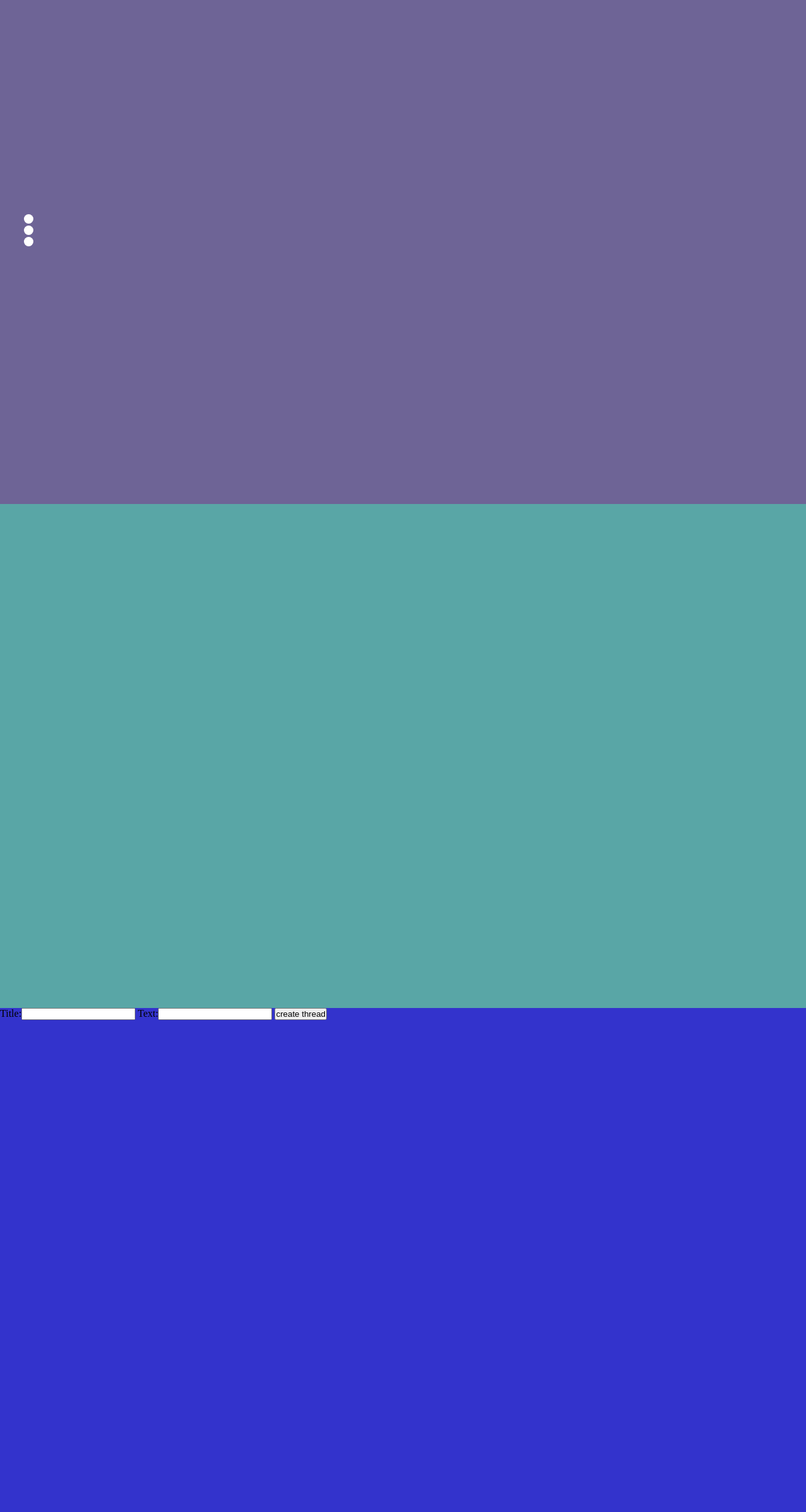
After one commit to paramsingh/backpage, a Django app: template templates/app/index.html in a window 1280 px wide. The commit adds this page. Shown: the whole page at 63% size. Run offline with Django 3.2, Linux system fonts and the light colour scheme; the template is opened without the code that fills it: values that come from a table or form of the project are taken from there, others are empty.

Commit message:
Moved create functionality to index.

```diff
--- a/app/urls.py
+++ b/app/urls.py
@@ -2,9 +2,8 @@ from django.conf.urls import patterns, url
 from app import views
 
 urlpatterns = patterns('',
-	url(r'^create/$', views.create, name="create_thread"),
+	url(r'^index/$', views.create, name="create_thread"),
 	url(r'^thread/(?P<thread_id>\w+)/$', views.thread, name="view thread"),
 	url(r'^numposts/(?P<thread_id>\w+)/$', views.numberofposts, name="numberofposts"),
 	url(r'^test/$', views.test, name="test"),
-	url(r'^index/$', views.all_threads, name="all")
 )
--- a/app/views.py
+++ b/app/views.py
@@ -23,7 +23,8 @@ def create(request):
 			return HttpResponseRedirect("/app/thread/"+str(thread.id)+"/")
 		else:
 			print(thread_form.errors)
-	return render(request, 'app/create_thread.html', context_dict)
+	context_dict['all_threads'] = threads_in_order()
+	return render(request, 'app/index.html', context_dict)
 
 def thread(request, thread_id):
 	thread_id = int(thread_id)
@@ -69,4 +70,4 @@ def all_threads(request):
 	threads = threads_in_order()
 	context_dict = {}
 	context_dict['threads'] = threads
-	return render(request, 'app/all_threads.html', context_dict)
+	return render(request, 'app/index.html', context_dict)
--- a/templates/app/all_threads.html
+++ b/templates/app/all_threads.html
@@ -4,7 +4,9 @@
 </head>
 
 <body>
+	<ul>
 	{%for i in threads%}
-		<a href="/app/thread/{{i.id}}">{{i.title}}</a>
+		<li><a href="/app/thread/{{i.id}}">{{i.title}}</a></li>
 	{% endfor %}
+	</ul>
 </body>
--- /dev/null
+++ b/templates/app/index.html
@@ -0,0 +1,80 @@
+<!doctype html>
+{% load staticfiles %}
+<head>
+<title>BackPage-HOME</title>
+<script src="{% static 'js/scroll.js' %}"></script>
+<style>
+*{
+	padding: 0px;
+	margin: 0px;
+}
+body {
+	min-width: 980px;
+	overflow: hidden;
+}
+#divslide1, #divslide2, #divslide3{
+	width: 100%;
+	height: 100%;
+	position: absolute;
+}
+#divslide1{
+	background-color: #6e6496;
+	top: 0%;
+}
+#divslide2{
+	background-color: #59a6a6;
+	top: 100%;
+}
+#divslide3{
+	background-color: #3333CC;
+	top: 200%;
+}
+
+#divnav{
+	float: left;
+	position: fixed;
+	top: 45%;
+	left: 3%;
+	z-index: 1500;
+}
+#divnav1,#divnav2,#divnav3{
+	width: 15px;
+	height: 15px;
+	border-radius: 10px;
+	background-color: white;
+	z-index: 1500;
+	margin-top: -20px;
+	position: fixed;
+}
+#divnav1:hover,#divnav2:hover,#divnav3:hover{
+	box-shadow: 0px 0px 2px 2px white;
+	background-color: 	#996633;
+}
+</style>
+
+<script>
+
+</script>
+</head>
+<body>
+
+<div id="divnav">
+<div id="divnav1" onClick="functionscroll1()"></div><br>
+<div id="divnav1" onClick="functionscroll2()"></div><br>
+<div id="divnav1" onClick="functionscroll3()"></div>
+</div>
+
+<div id="divslide1">
+</div>
+<div id="divslide2">
+
+</div>
+<div id="divslide3">
+<form action="/app/index/" method="POST">
+	{% csrf_token %}
+	{{form}}
+	<input type="submit" value="create thread">
+</div>
+<div id="divform">
+
+</div>
```
